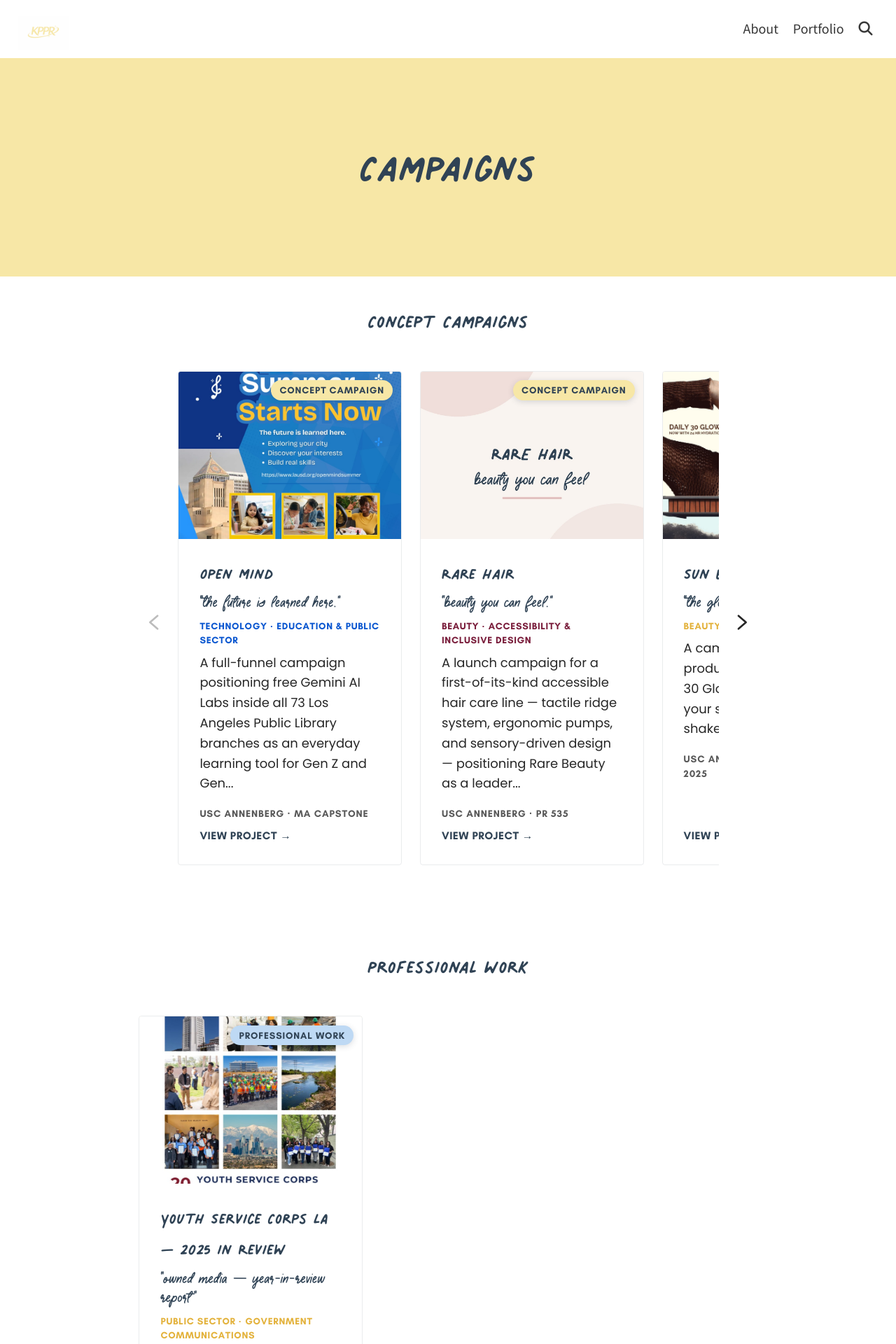
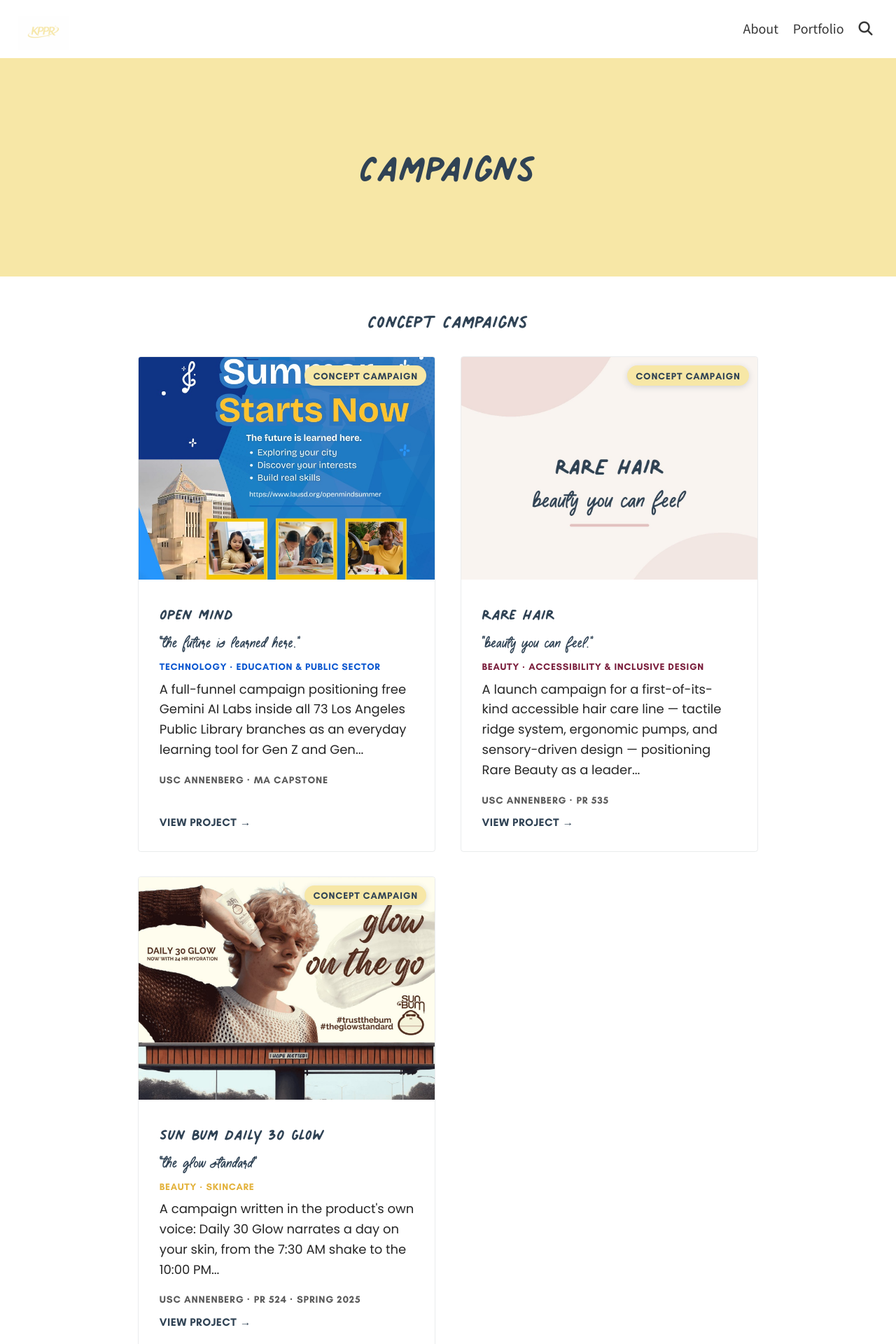
Before and after one commit to kipalacios/kipalacios.github.io, a Jekyll site: the page built from pages/campaigns.md, in a window 1280 px wide. Shown: the top 1920 px of the page at 70% size. Built offline with Jekyll 4.4.1, drawn with Linux system fonts in a browser that asks for light colours; a script that is not in the unit is left out.

Commit message:
Revert "Add a horizontal scroll row to the Campaigns groups"
This reverts commit 33f51da14ca3c2184db83c8fa1d45e7816b1cb7f.

```diff
--- a/_layouts/portfolio-index.liquid
+++ b/_layouts/portfolio-index.liquid
@@ -24,31 +24,14 @@ never make it silently disappear from this page.
 <section class="portfolio-group">
     <h2 class="portfolio-group__title">{{ g.title }}</h2>
     {% if g.blurb %}<p class="portfolio-group__blurb">{{ g.blurb }}</p>{% endif %}
-    {% comment %}
-    A horizontally-scrollable row rather than a static grid — cards snap into
-    place with the next one peeking at the edge, so scrolling (trackpad,
-    touch, or the arrows) reveals more without paging through discrete
-    slides. Arrows hide themselves via scroll-carousel.js when a group is
-    short enough that there's nothing to scroll to.
-    {% endcomment %}
-    <div class="campaign-scroll" data-scroll-carousel>
-        <button type="button" class="campaign-scroll__arrow campaign-scroll__arrow--prev" data-scroll-prev aria-label="Scroll {{ g.title }} left" hidden>
-            <svg viewBox="0 0 24 24" aria-hidden="true"><path d="M15 5 7 12l8 7" fill="none" stroke="currentColor" stroke-width="2" stroke-linecap="round" stroke-linejoin="round"/></svg>
-        </button>
-        <div class="campaign-scroll__track" data-scroll-track role="region" aria-label="{{ g.title }} campaigns" tabindex="0">
-            {% for u in g.items %}
-            {% assign item = site.portfolio | where: "url", u | first %}
-            {% if item %}{% include portfolio/card.liquid item=item %}{% endif %}
-            {% endfor %}
-        </div>
-        <button type="button" class="campaign-scroll__arrow campaign-scroll__arrow--next" data-scroll-next aria-label="Scroll {{ g.title }} right" hidden>
-            <svg viewBox="0 0 24 24" aria-hidden="true"><path d="m9 5 8 7-8 7" fill="none" stroke="currentColor" stroke-width="2" stroke-linecap="round" stroke-linejoin="round"/></svg>
-        </button>
+    <div class="portfolio-index">
+        {% for u in g.items %}
+        {% assign item = site.portfolio | where: "url", u | first %}
+        {% if item %}{% include portfolio/card.liquid item=item %}{% endif %}
+        {% endfor %}
     </div>
 </section>
 {% endfor %}
-
-<script defer src="{{ '/assets/js/scroll-carousel.js' | relative_url }}?v={{ site.time | date: '%s' }}"></script>
 
 {% comment %} Whatever no group claimed — including everything, when a page sets no groups at all. {% endcomment %}
 {% capture rest %}
--- a/_sass/_custom.scss
+++ b/_sass/_custom.scss
@@ -2300,65 +2300,6 @@ a.button.creator-bio__collab-cta {
   }
 }
 
-/* Horizontal, natively-scrollable row for the Campaigns groups — modeled on
-   Edelman's "Our Work" section: cards are sized narrower than the row so
-   the next one peeks at the edge, inviting a scroll rather than a click.
-   Arrows (hidden by default, shown by scroll-carousel.js when a group
-   overflows) are an accelerator on top of native scroll/swipe, not a
-   replacement for it. */
-.campaign-scroll {
-  display: flex;
-  align-items: center;
-  gap: 0.4em;
-  max-width: 1040px;
-  margin: 2.5rem auto 0;
-  padding: 0 $padding-medium 4rem;
-
-  &__track {
-    flex: 1 1 auto;
-    display: flex;
-    gap: 1.6rem;
-    overflow-x: auto;
-    scroll-snap-type: x proximity;
-    scroll-behavior: smooth;
-    padding: 0.3rem 0.1rem 1rem;
-    -webkit-overflow-scrolling: touch;
-    scrollbar-width: thin;
-    scrollbar-color: var(--border) transparent;
-
-    &::-webkit-scrollbar { height: 6px; }
-    &::-webkit-scrollbar-thumb { background: var(--border); border-radius: 999px; }
-    &::-webkit-scrollbar-track { background: transparent; }
-  }
-
-  .portfolio-index__card {
-    flex: 0 0 auto;
-    width: min(320px, 78vw);
-    scroll-snap-align: center;
-  }
-
-  &__arrow {
-    flex: 0 0 auto;
-    background: none;
-    border: none;
-    cursor: pointer;
-    color: var(--text);
-    padding: 0.4em;
-
-    svg { width: 1.6em; height: 1.6em; display: block; }
-
-    &:hover:not(:disabled) { color: $kppr-blue-deep; }
-    &:disabled { opacity: 0.3; cursor: default; }
-    &[hidden] { display: none; }
-  }
-
-  @media screen and (max-width: $break) {
-    padding: 0 $padding-medium 3rem;
-
-    .portfolio-index__card { width: min(280px, 82vw); }
-  }
-}
-
 .portfolio-index__card {
   display: flex;
   flex-direction: column;
--- a/assets/js/scroll-carousel.js
+++ /dev/null
@@ -1,50 +0,0 @@
-// Drives the horizontally-scrollable campaign rows (data-scroll-carousel).
-// Unlike project-carousel.js, this doesn't page between discrete slides —
-// the track is natively scrollable (trackpad, touch, click-drag), and the
-// arrows are just an accelerator on top of that: one click moves by one
-// card's width. Arrows hide themselves when a group has nothing to scroll to.
-document.addEventListener('DOMContentLoaded', function () {
-  var roots = document.querySelectorAll('[data-scroll-carousel]');
-
-  roots.forEach(function (root) {
-    var track = root.querySelector('[data-scroll-track]');
-    var prevBtn = root.querySelector('[data-scroll-prev]');
-    var nextBtn = root.querySelector('[data-scroll-next]');
-    if (!track) return;
-
-    function step() {
-      var card = track.firstElementChild;
-      if (!card) return track.clientWidth;
-      var gap = parseFloat(getComputedStyle(track).columnGap || getComputedStyle(track).gap || 0);
-      return card.getBoundingClientRect().width + gap;
-    }
-
-    function updateArrows() {
-      var max = track.scrollWidth - track.clientWidth;
-      var overflowing = max > 4;
-      if (prevBtn) {
-        prevBtn.hidden = !overflowing;
-        prevBtn.disabled = track.scrollLeft <= 4;
-      }
-      if (nextBtn) {
-        nextBtn.hidden = !overflowing;
-        nextBtn.disabled = track.scrollLeft >= max - 4;
-      }
-    }
-
-    if (prevBtn) {
-      prevBtn.addEventListener('click', function () {
-        track.scrollBy({ left: -step(), behavior: 'smooth' });
-      });
-    }
-    if (nextBtn) {
-      nextBtn.addEventListener('click', function () {
-        track.scrollBy({ left: step(), behavior: 'smooth' });
-      });
-    }
-
-    track.addEventListener('scroll', updateArrows, { passive: true });
-    window.addEventListener('resize', updateArrows);
-    updateArrows();
-  });
-});
```
